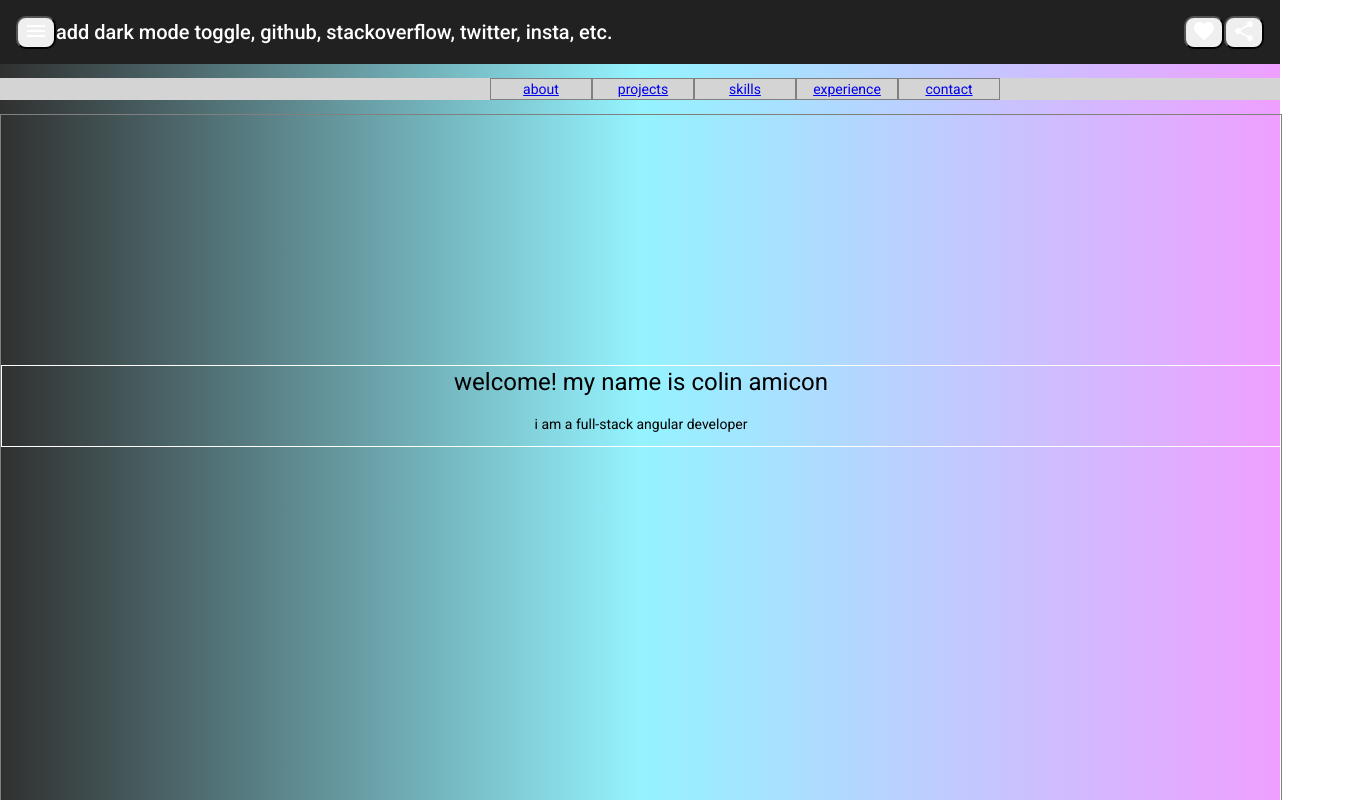
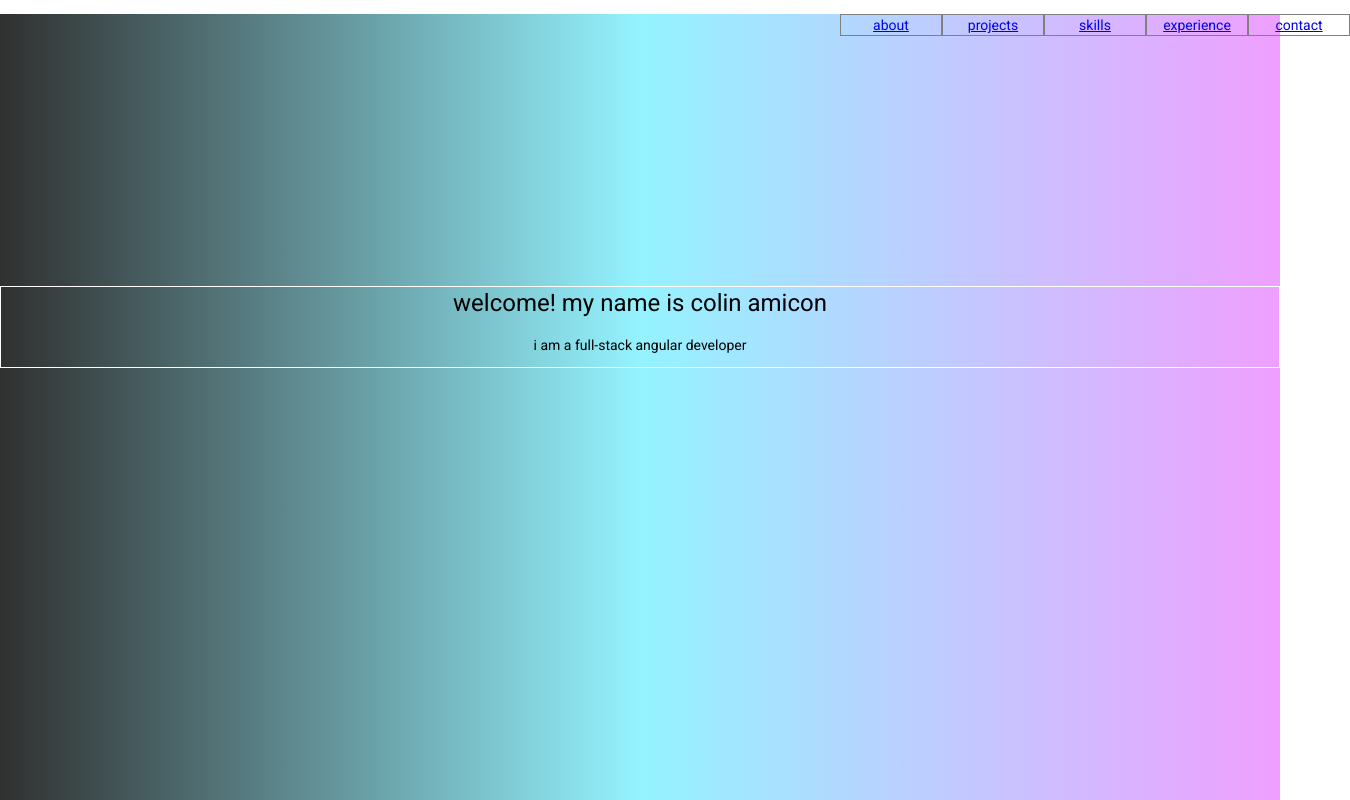
Before and after one commit to colinamicon/portfolio, an Angular app: page / in a window 1280 px wide. Shown: the top 800 px of the page, 1350 px wide, since content can reach past the window. Built offline with nearby package versions, Linux system fonts and the light colour scheme.

Commit message:
gradient 2

```diff
--- a/src/app/app.component.css
+++ b/src/app/app.component.css
@@ -1,19 +1,6 @@
-li {
-  border: 1px solid grey;
-  display: inline-block;
-  width: 100px;
-  text-align: center;
-  position: relative;
-  left: 450px;
-}
-
-nav {
-  background-color: #d4d4d4;
-  height: flex;
-}
-
 body {
   background-image: linear-gradient(to right, #303030, #94f3ff, #ef9fff);
+  height: auto;
   font-family: 'Roboto';
   text-transform: lowercase;
 }
--- a/src/app/app.component.html
+++ b/src/app/app.component.html
@@ -7,27 +7,11 @@
 </head>
 
 <body>
-  <app-toolbar></app-toolbar>
-    <nav>
-      <header>
-        <ul>
-          <li><a href="#About" class="nav-link">About</a></li>
-          <li><a href="#Projects" class="nav-link">Projects</a></li>
-          <li><a href="#Skills" class="nav-link">Skills</a></li>
-          <li><a href="#Experience" class="nav-link">Experience</a></li>
-          <li><a href="#Contact" class="nav-link">Contact</a></li>
-        </ul>
-      </header>
-    </nav>
   <app-welcome></app-welcome>
   <app-projects></app-projects>
   <app-skills></app-skills>
   <app-experience></app-experience>
   <app-footer></app-footer>
-
-
-
-
 </body>
 
 
--- a/src/app/footer/footer.component.css
+++ b/src/app/footer/footer.component.css
@@ -2,7 +2,7 @@ footer {
   width: 100%;
   height: 20vh;
   text-align: center;
-  color: whitesmoke;
+  color: black;
 }
 
 
@@ -15,6 +15,6 @@ footer {
 /*add unclicked / clicked link colors */
 
 a {
-  color: whitesmoke;
+  color: black;
 
 }
--- a/src/app/projects/projects.component.css
+++ b/src/app/projects/projects.component.css
@@ -1,6 +1,7 @@
 .projects-main {
   width: 100%;
   height: 100vh;
+  border: 1px solid grey;
 }
 
 .projects-description {
--- a/src/app/welcome/welcome.component.css
+++ b/src/app/welcome/welcome.component.css
@@ -1,7 +1,19 @@
+li {
+  border: 1px solid grey;
+  display: inline-block;
+  width: 100px;
+  text-align: center;
+  position: relative;
+  left: 800px;
+}
+
+nav {
+  height: auto;
+}
+
 .welcome {
   width: 100%;
   height: 100vh;
-  border: 1px solid grey;
   color: black;
 }
 
@@ -10,7 +22,4 @@
   text-align: center;
   border: 1px solid white;
   margin-top: 250px;
-
-
-
 }
--- a/src/app/welcome/welcome.component.html
+++ b/src/app/welcome/welcome.component.html
@@ -1,5 +1,15 @@
 <main class="welcome">
-
+  <nav>
+    <header>
+      <ul>
+        <li><a href="#About" class="nav-link">About</a></li>
+        <li><a href="#Projects" class="nav-link">Projects</a></li>
+        <li><a href="#Skills" class="nav-link">Skills</a></li>
+        <li><a href="#Experience" class="nav-link">Experience</a></li>
+        <li><a href="#Contact" class="nav-link">Contact</a></li>
+      </ul>
+    </header>
+  </nav>
   <section class="about" id="About">
     <header>
       <h1>Welcome! My name is Colin Amicon</h1>
```
